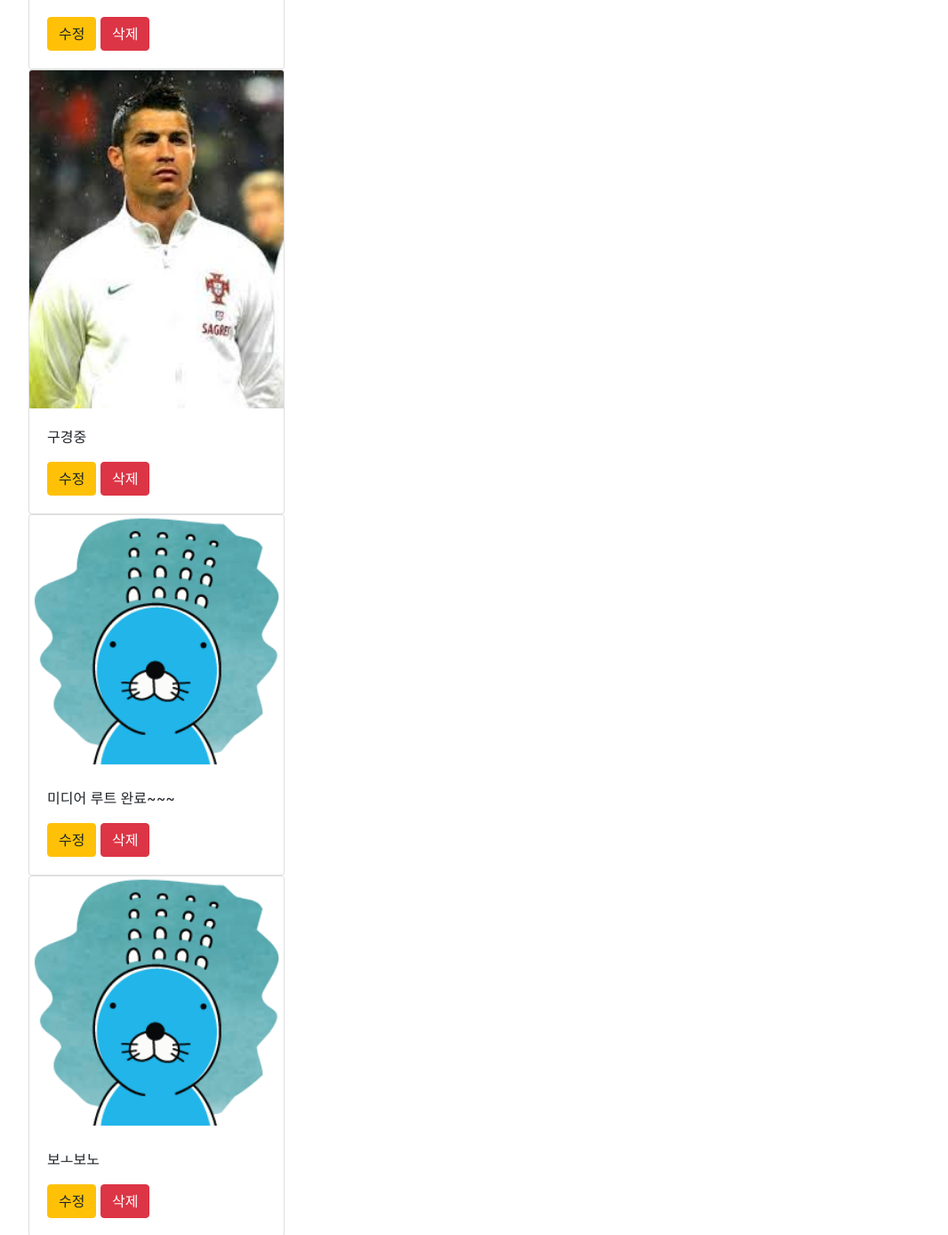
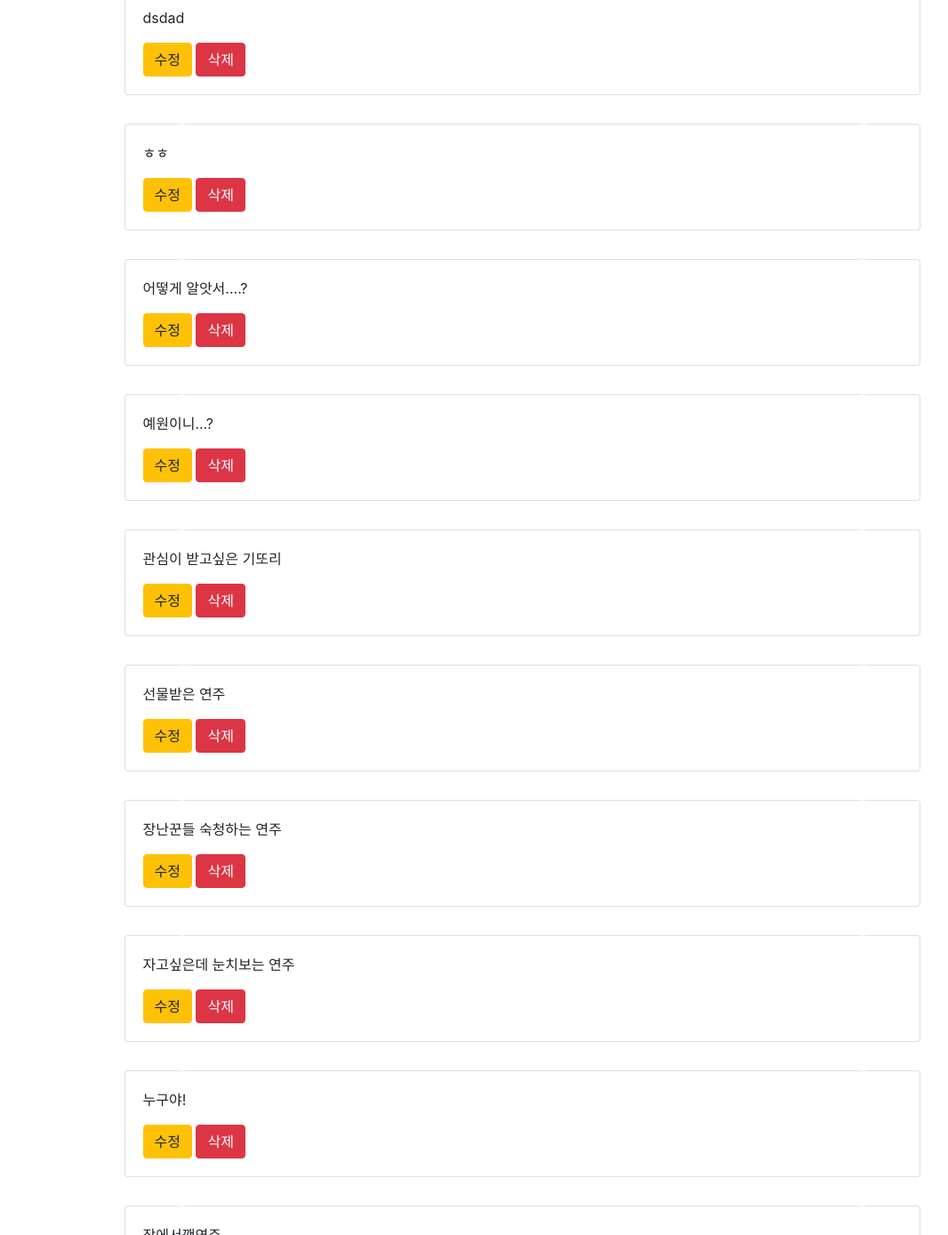
Before and after one commit to kimyeondu/fake-insta, a Django app: page /posts/ in a window 1280 px wide. Shown: the part 2502-3890 px from the top of the page at 89% size, without its empty margins (53-1119 px from the left). Run offline with Django 3.2, Linux system fonts and the light colour scheme; data comes from the database, SQL or seed files in the repository; some libraries are stand-ins or nearby versions.

Commit message:
04_upload multiple images

```diff
--- a/insta/settings.py
+++ b/insta/settings.py
@@ -31,6 +31,7 @@ ALLOWED_HOSTS = ['*']
 # Application definition
 
 INSTALLED_APPS = [
+    'imagekit',
     'bootstrap4',
     'posts.apps.PostsConfig',
     'django.contrib.admin',
--- a/posts/models.py
+++ b/posts/models.py
@@ -1,9 +1,21 @@
 from django.db import models
+from imagekit.models import ProcessedImageField
+from imagekit.processors import ResizeToFill
+
 
 # Create your models here.
 class Post(models.Model):
     content = models.TextField()
-    image = models.ImageField(blank=True)
+    # image = models.ImageField(blank=True)
 
     def __str__(self):
         return self.content
+
+class Image(models.Model):
+    post = models.ForeignKey(Post, on_delete=models.CASCADE)
+    file = ProcessedImageField(
+            upload_to='posts/images',							# 저장 위치
+            processors=[ResizeToFill(600, 600)],		# 처리할 작업 목록
+            format='JPEG',													# 저장 포맷
+            options={'quality': 90},								# 옵션
+				)
--- a/posts/templates/posts/_post.html
+++ b/posts/templates/posts/_post.html
@@ -1,8 +1,28 @@
-<div class="card" style="width: 18rem;">
-    {% if post.image%}
-        <img src="{{ post.image.url }}" class="card-img-top" alt="{{ post.image }}">
+<div class="col-10 my-3">
+
+    <div class="card">
+        {% if post.image_set %}
+        <div id="post{{post.pk}}" class="carousel slide" data-ride="carousel">
+            <div class="carousel-inner">
+                {% for image in post.image_set.all %}
+                    <div class="carousel-item {% if forloop.counter == 1 %} active {% endif %}">
+                      <img src="{{ image.file.url }}" class="d-block w-100" alt="{{ image.file }}">
+                    </div>
+                {% endfor %}
+            </div>
+
+            <a class="carousel-control-prev" href="#post{{post.pk}}" role="button" data-slide="prev">
+                <span class="carousel-control-prev-icon" aria-hidden="true"></span>
+                <span class="sr-only">Previous</span>
+            </a>
+            <a class="carousel-control-next" href="#post{{post.pk}}" role="button" data-slide="next">
+                <span class="carousel-control-next-icon" aria-hidden="true"></span>
+                <span class="sr-only">Next</span>
+            </a>
+        </div>
+
         {% else %}
-        <img src="#" class="card-img-top" alt="NO_IMG">
+             <img src="#"alt="No_image">
         {% endif %}
         <div class="card-body">
             <p class="card-text">{{ post.content }}</p>
@@ -13,3 +33,5 @@
             </form>
         </div>
     </div>
+
+</div>
--- a/posts/templates/posts/form.html
+++ b/posts/templates/posts/form.html
@@ -13,6 +13,10 @@
 <form method="POST" enctype="multipart/form-data">
     {% csrf_token %}
     {% bootstrap_form post_form %}
+
+    {% if image_form %}
+        {% bootstrap_form image_form shoe_label=False %}
+    {% endif %}
     <!--1-->
    <!--{#<button type="submit" class="btn btn-primary">Submit</button>#}-->
    <!--{#<button type="reset" class="btn btn-outline-primary">Cancel</button>#}-->
--- a/posts/templates/posts/list.html
+++ b/posts/templates/posts/list.html
@@ -3,8 +3,10 @@
 {% block content %}
 <h1>LIST</h1>
 <a href="{% url 'posts:create' %}">새글작성</a>
-{% for post in posts %}
-    {% include 'posts/_post.html' %}
 
-{% endfor %}
+<div class="d-inline-flex flex-wrap justify-content-center">
+    {% for post in posts %}
+        {% include 'posts/_post.html' %}
+    {% endfor %}
+</div>
 {% endblock  %}
--- a/posts/views.py
+++ b/posts/views.py
@@ -1,6 +1,6 @@
 from django.shortcuts import render, redirect, get_list_or_404, get_object_or_404
-from .models import Post
-from .forms import PostForm
+from .models import Post, Image
+from .forms import PostForm, ImageForm
 # Create your views here.
 
 # index
@@ -12,14 +12,25 @@ def list(request):
 
 def create(request):
     if request.method == 'POST':
-        post_form = PostForm(request.POST, request.FILES)
+        post_form = PostForm(request.POST)
         if post_form.is_valid():
-          	post_form.save()
-        return redirect('posts:list')
+            post = post_form.save()    # 게시글 내용 처리 끝
+            for image in request.FILES.getlist('file'):
+                request.FILES['file'] = image
+                image_form = ImageForm(files=request.FILES)
+                if image_form.is_valid():
+                    image = image_form.save(commit=False)
+                    image.post = post
+                    image.save()
+
+            return redirect('posts:list')
     else:
         post_form = PostForm()
+        image_form = ImageForm()
+
     context = {
         'post_form': post_form,
+        'image_form': image_form,
         }
     return render(request, 'posts/form.html', context)
 
```
Also changed, not shown: posts/forms.py (+10 -2 lines), db.sqlite3, posts/migrations/0003_auto_20190412_1417.py (added), posts/migrations/0004_auto_20190412_1441.py (added). Lines whose indentation alone changed are shown as unchanged.
